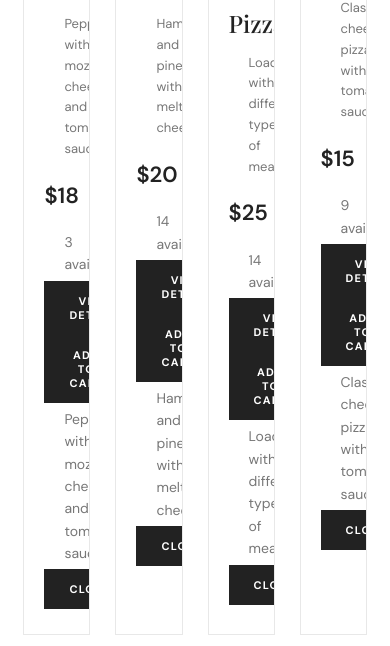
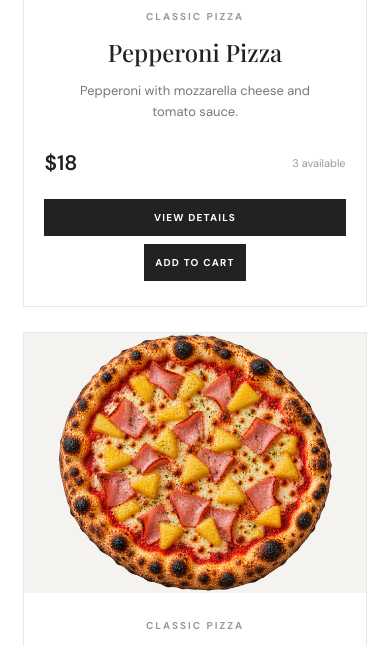
Before and after one commit to zach766/-12-credits--work-website-Assessment, a Flask app: page /products in a window 390 px wide. Shown: the part 656-1302 px from the top of the page. Run offline with Flask 3, Linux system fonts and the light colour scheme; some web fonts are replaced.

Commit message:
Added detailed menu pricing, stock, and button styling, including flexible product controls and hidden product details, plus responsive menu layouts for tablets and mobile devices and the initial cart page styling with structured cart rows and headers.

```diff
--- a/PizzaBrosStore/products.json
+++ b/PizzaBrosStore/products.json
@@ -13,7 +13,7 @@
         "name": "Hawaiian Pizza",
         "category": "Classic Pizza",
         "price": 20,
-        "stock": 14,
+        "stock": 13,
         "description": "Ham and pineapple with melted cheese.",
         "image": "hawaiian.png"
     },
--- a/PizzaBrosStore/static/css/style.css
+++ b/PizzaBrosStore/static/css/style.css
@@ -747,3 +747,157 @@ footer p {
     font-size: 13px;
     line-height: 1.6;
 }
+
+/* ================================
+   PRICE / STOCK
+================================ */
+
+.product-bottom {
+    display: flex;
+    align-items: center;
+    justify-content: space-between;
+
+    margin: 18px 0;
+}
+
+.menu-page .product-bottom h2 {
+    margin: 0;
+    font-size: 21px;
+}
+
+.stock {
+    margin: 0 !important;
+    font-size: 11px !important;
+    color: #999 !important;
+}
+
+
+/* ================================
+   BUTTONS
+================================ */
+
+.product-buttons {
+    display: flex;
+    gap: 8px;
+    justify-content: center;
+}
+
+.product-buttons button {
+    flex: 1;
+    padding: 11px 10px;
+    font-size: 10px;
+}
+
+.product-buttons .add-button {
+    background: #222;
+    color: white;
+}
+
+
+/* ================================
+   DETAILS
+================================ */
+
+.menu-page .product-details {
+    display: none;
+
+    margin-top: 15px;
+    padding: 15px;
+
+    background: #f5f3ef;
+    border: 1px solid #e5e2dc;
+
+    text-align: center;
+}
+
+.menu-page .product-details p {
+    margin: 0 0 10px;
+    font-size: 13px;
+    color: #666;
+}
+
+.menu-page .product-details button {
+    background: white;
+    color: #222;
+}
+
+
+/* ================================
+   MENU HEADER
+================================ */
+
+body:has(.menu-page) header {
+    position: relative;
+    background: #1d1d1d;
+}
+
+
+/* ================================
+   MENU MOBILE
+================================ */
+
+@media (max-width: 1000px) {
+
+    .menu-page .product-container {
+        grid-template-columns: repeat(2, 1fr);
+    }
+
+}
+
+@media (max-width: 650px) {
+
+    .menu-page {
+        padding-top: 40px !important;
+    }
+
+    .menu-page .product-container {
+        grid-template-columns: 1fr;
+    }
+
+    .menu-page .product-image {
+        height: 260px;
+    }
+
+    .product-buttons {
+        flex-direction: column;
+    }
+
+}
+
+
+/* =========================================
+   CART / CHECKOUT / INVOICE
+========================================= */
+
+/* ---------- CART ---------- */
+
+.cart-page {
+    padding-top: 60px !important;
+    min-height: 80vh;
+    background: #f8f7f4;
+}
+
+.cart-table {
+    max-width: 1100px;
+    margin: 0 auto;
+    background: white;
+    border: 1px solid #e5e2dc;
+}
+
+.cart-header,
+.cart-row {
+    display: grid;
+    grid-template-columns: 2.5fr 1fr 1.3fr 1fr 1fr;
+    align-items: center;
+    gap: 20px;
+    padding: 20px 25px;
+}
+
+.cart-header {
+    background: #1d1d1d;
+    color: white;
+    font-size: 11px;
+    font-weight: 700;
+    letter-spacing: 1.5px;
+    text-transform: uppercase;
+}
```
